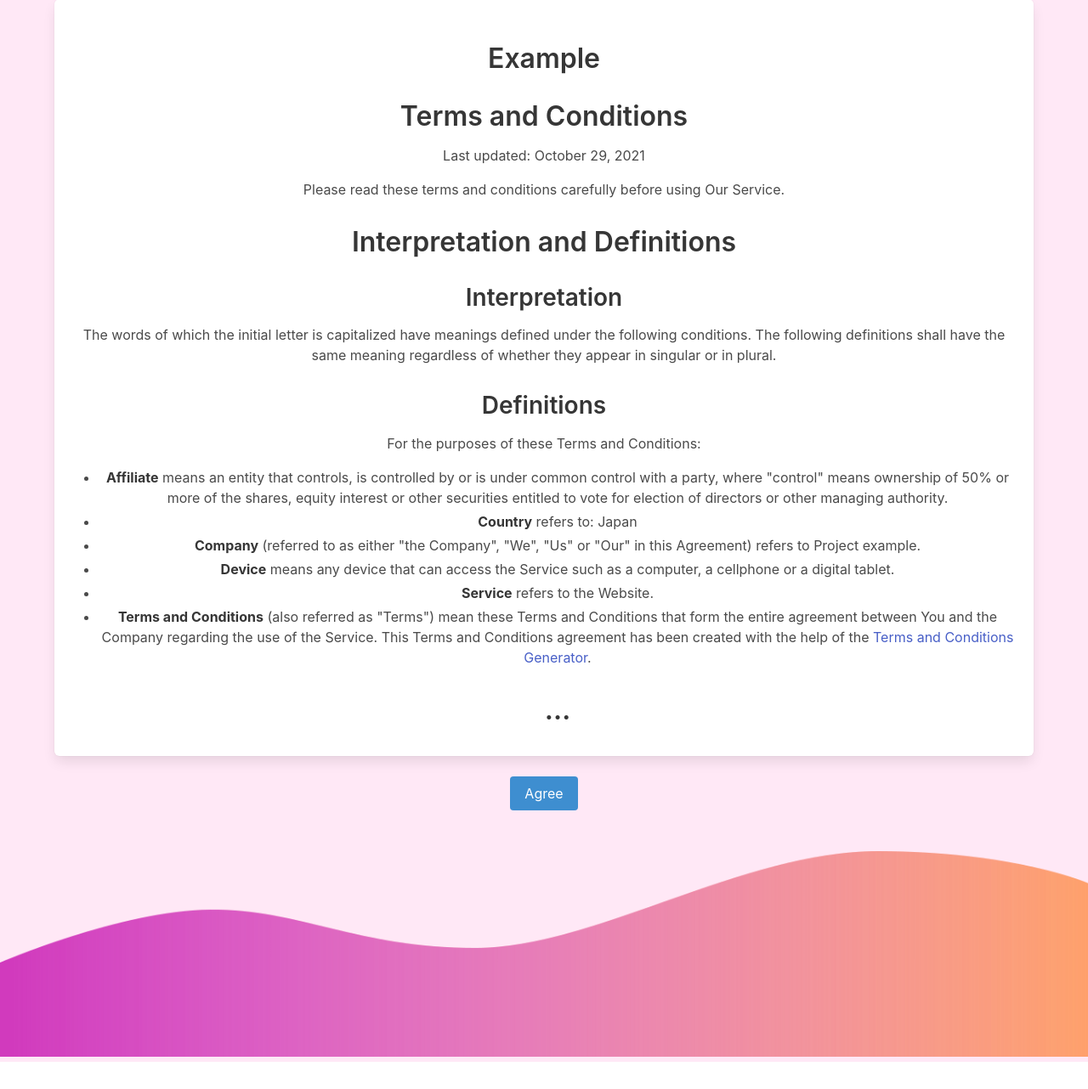
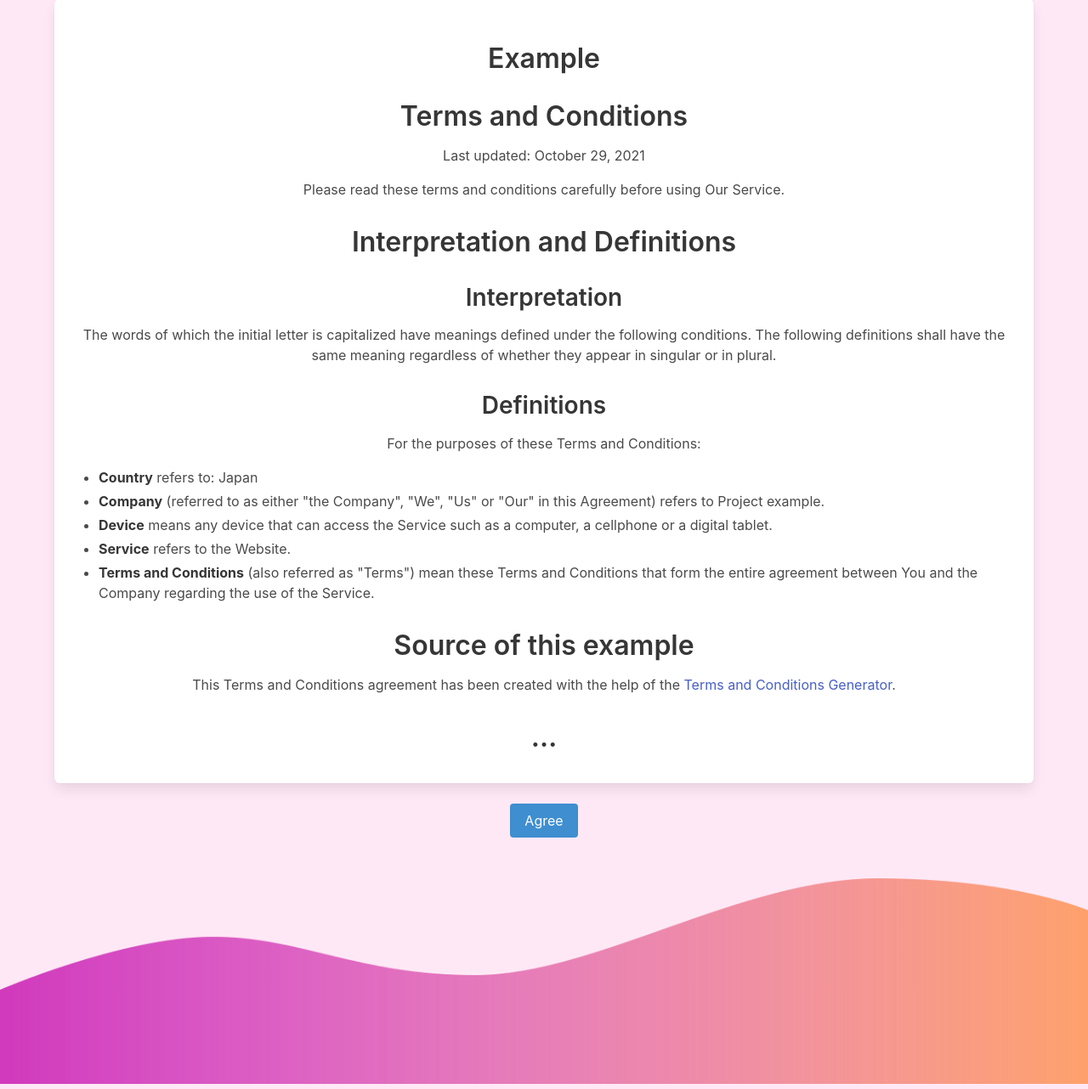
Before and after one commit to yKesamaru/disaster, a Flask app: page /terms_n_conditions in a window 1280 px wide. Shown: the part 583-1865 px from the top of the page at 85% size. Before the commit the page ends 1833 px from the top, so only its background shows below. Run offline with Flask 2, Linux system fonts and the light colour scheme; parts of the project's set-up code (start-up, migrations or seed data) failed here and were passed over.

Commit message:
[add] Addition of terms, search result page. Add description about Docker gpu to README.md and Use_docker.md.

```diff
--- a/web_app/templates/terms_n_conditions.html
+++ b/web_app/templates/terms_n_conditions.html
@@ -13,12 +13,7 @@
     </p>
     <h2>Definitions</h2>
     <p>For the purposes of these Terms and Conditions:</p>
-    <ul>
-        <li>
-            <p><strong>Affiliate</strong> means an entity that controls, is controlled by or is under common control
-                with a party, where &quot;control&quot; means ownership of 50% or more of the shares, equity interest or
-                other securities entitled to vote for election of directors or other managing authority.</p>
-        </li>
+    <ul class="has-text-left">
         <li>
             <p><strong>Country</strong> refers to: Japan</p>
         </li>
@@ -36,12 +31,15 @@
         <li>
             <p><strong>Terms and Conditions</strong> (also referred as &quot;Terms&quot;) mean these Terms and
                 Conditions that form the entire agreement between You and the Company regarding the use of the Service.
-                This Terms and Conditions agreement has been created with the help of the <a
-                    href="https://www.termsfeed.com/terms-conditions-generator/" target="_blank">Terms and Conditions
-                    Generator</a>.</p>
+            </p>
         </li>
-
-        <h1 class="title">…</h1>
+    </ul>
+    <h1>Source of this example</h1>
+    <p>This Terms and Conditions agreement has been created with the help of the <a
+            href="https://www.termsfeed.com/terms-conditions-generator/" target="_blank">Terms and Conditions
+            Generator</a>.
+    </p>
+    <h1 class="title has-text-centered">…</h1>
 </div>
 <a href="{{ url_for('index') }}">
     <button class="button is-info">Agree</button>
```
Also changed, not shown: doc/Use_docker.md (+23 -4 lines), web_app/templates/search_result.html (+13 -0 lines), README.md.
